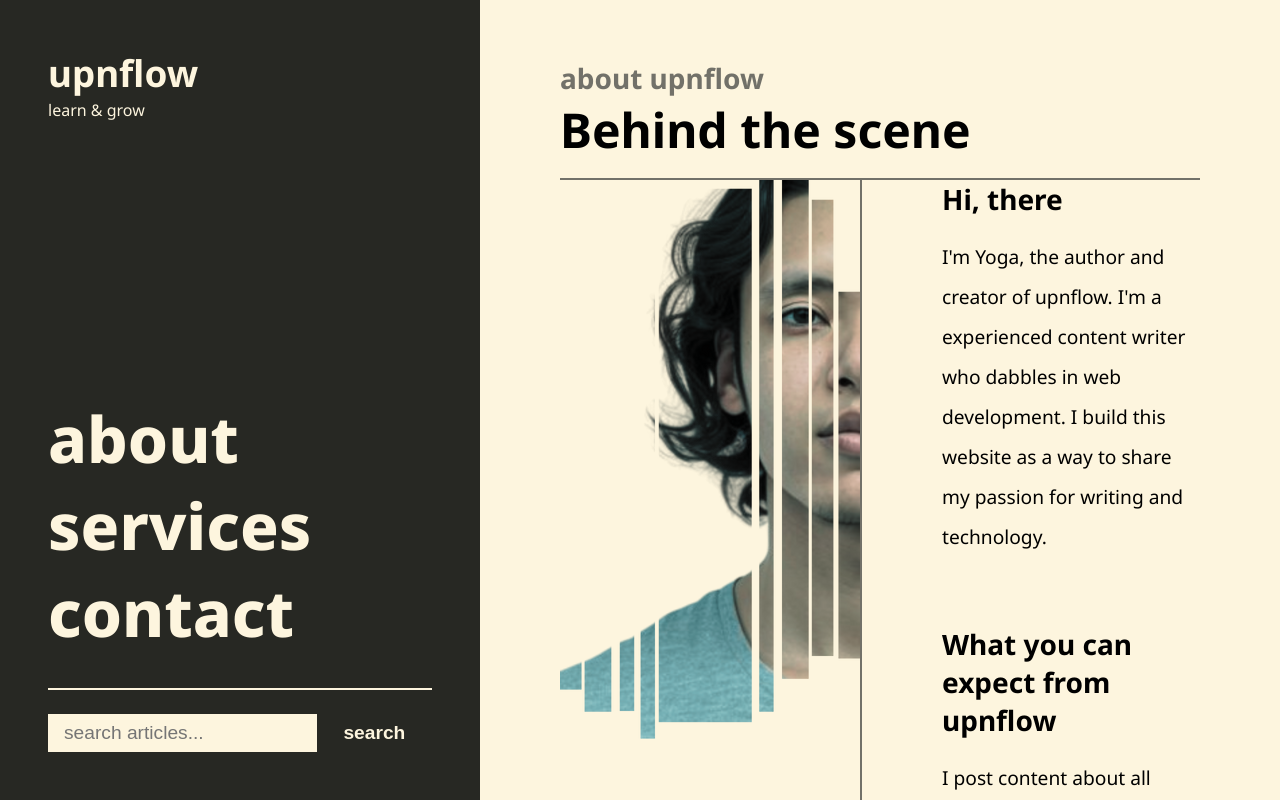
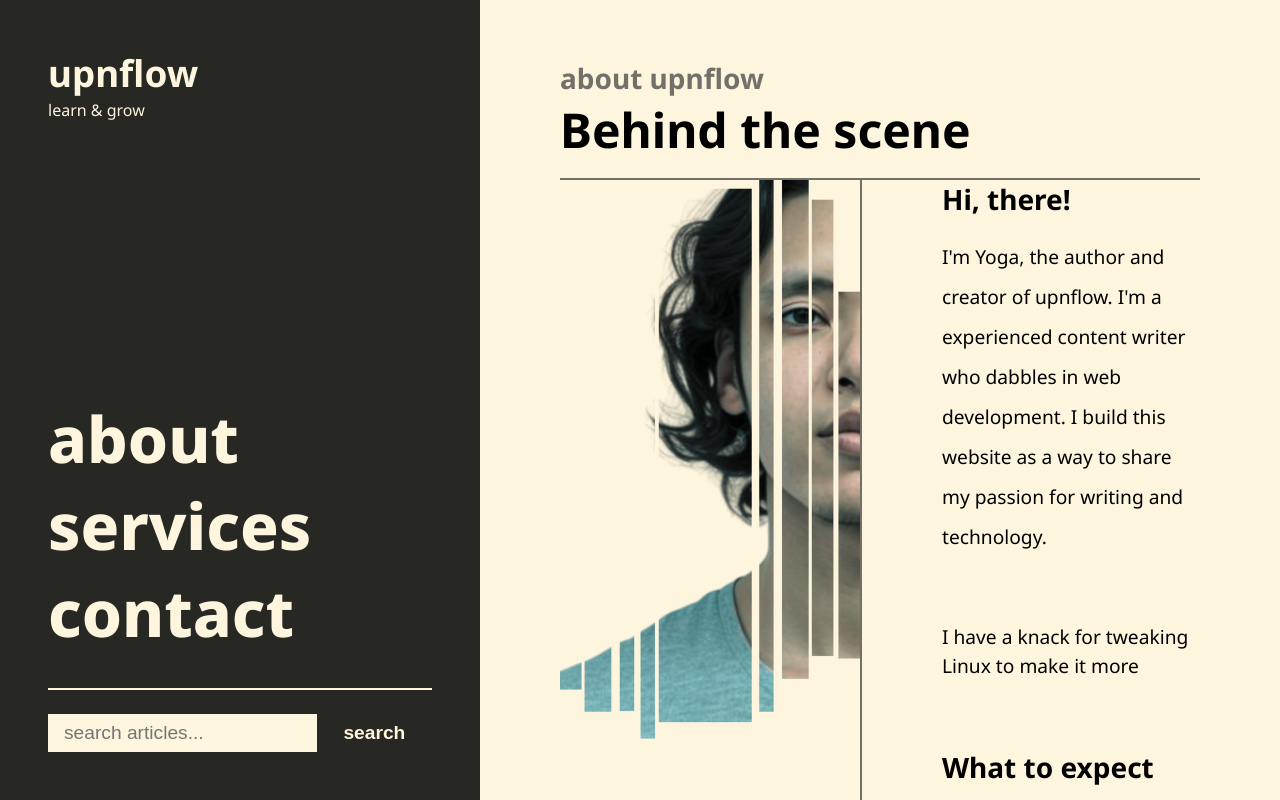
Before and after one commit to yogskr/upnflow, a Next.js app: page /about in a window 1280 px wide. Shown: the top 800 px of the page. Built offline with nearby package versions, Linux system fonts and the light colour scheme.

Commit message:
Updated the About page content

```diff
--- a/app/about/page.js
+++ b/app/about/page.js
@@ -21,17 +21,17 @@ export default function AboutPage() {
         </figure>
         <section className={styles.aboutContent}>
           <div>
-            <h3 className={styles.aboutUs}>Hi, there</h3>
+            <h3 className={styles.aboutUs}>Hi, there!</h3>
             <p className={styles.aboutParagraph}>
               I'm Yoga, the author and creator of upnflow. I'm a experienced
               content writer who dabbles in web development. I build this
               website as a way to share my passion for writing and technology.
             </p>
+            <br />
+            <p>I have a knack for tweaking Linux to make it more</p>
           </div>
           <div>
-            <h3 className={styles.ourMission}>
-              What you can expect from upnflow
-            </h3>
+            <h3 className={styles.ourMission}>What to expect</h3>
             <p className={styles.aboutParagraph}>
               I post content about all things related to internet technology.
               You will find tutorials, reviews, and more. Whether you're looking
```
